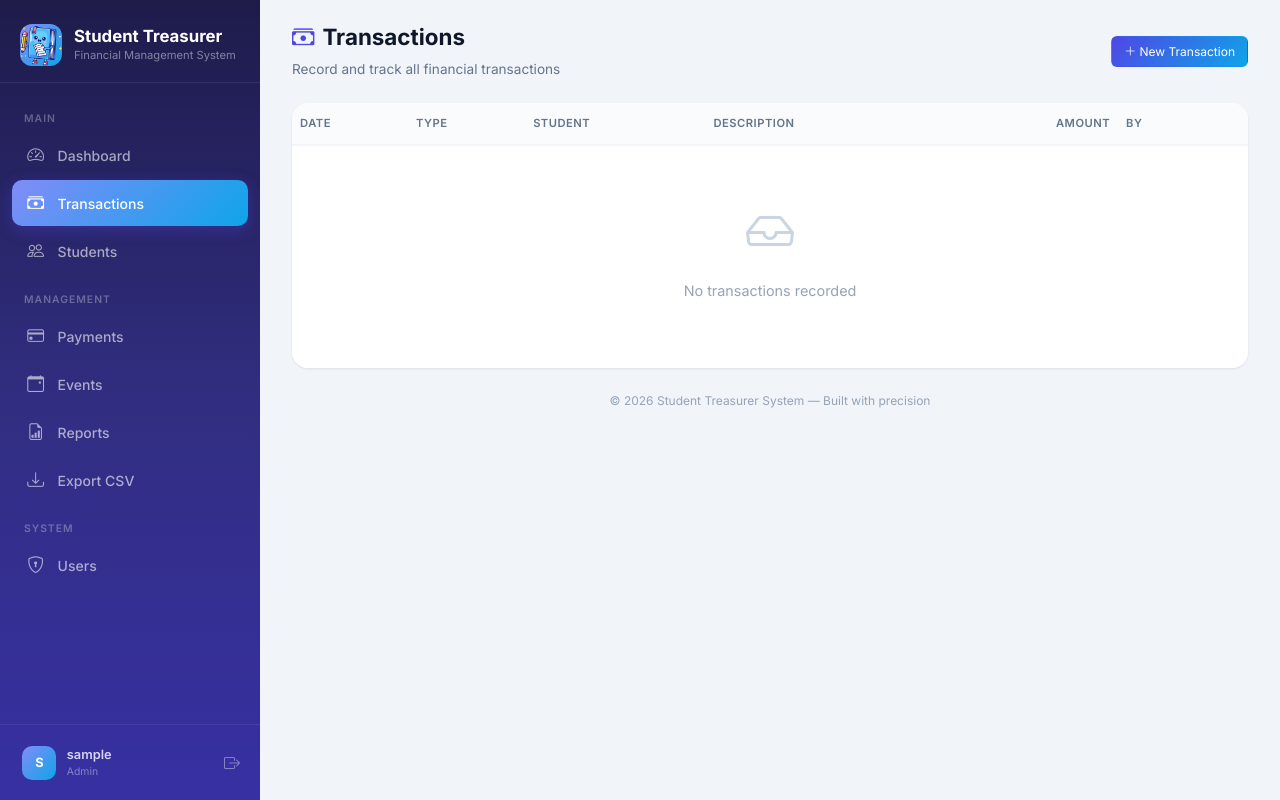
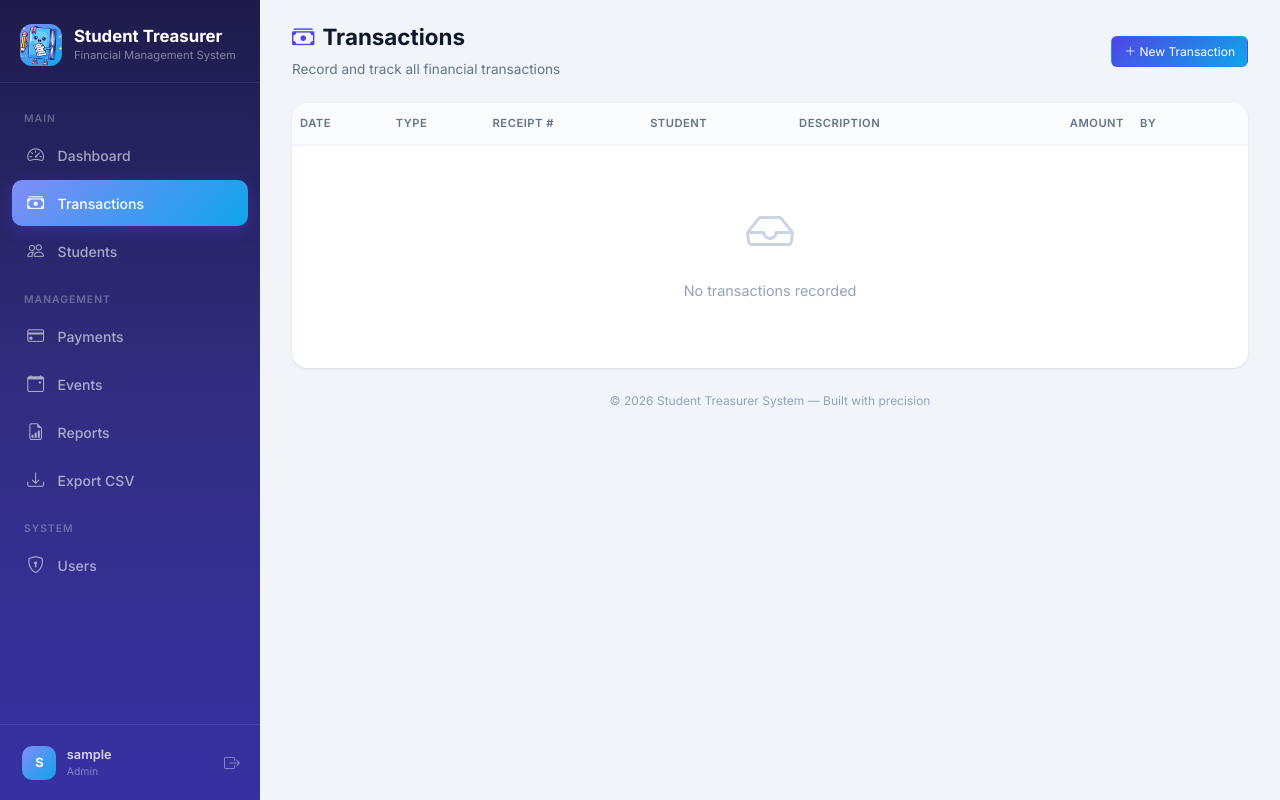
Before and after one commit to codeWithkimoyy/BSCS_3A_Treasurers-Management-System, a Flask app: page /transactions in a window 1280 px wide. Run offline with Flask 3, Linux system fonts and the light colour scheme; the visitor is signed in with stand-in values (Sample User, id 1); data that the repository does not hold is empty; parts of the project's set-up code (start-up, migrations or seed data) failed here and were passed over; some libraries are stand-ins or nearby versions.

Commit message:
fix: remove stale category_id from add_transaction, add auto-generated receipt numbers

```diff
--- a/app.py
+++ b/app.py
@@ -594,7 +594,7 @@ def transactions():
         {'$lookup': {'from': 'users', 'localField': 'created_by', 'foreignField': '_id', 'as': 'user'}},
         {'$unwind': {'path': '$student', 'preserveNullAndEmptyArrays': True}},
         {'$unwind': {'path': '$user', 'preserveNullAndEmptyArrays': True}},
-        {'$project': {'transaction_date': 1, 'type': 1, 'amount': 1, 'description': 1, 'reference': 1, 'payment_method': 1, 'created_at': 1, 'student_name': '$student.name', 'username': '$user.username'}}
+        {'$project': {'transaction_date': 1, 'type': 1, 'amount': 1, 'description': 1, 'reference': 1, 'receipt': 1, 'payment_method': 1, 'created_at': 1, 'student_name': '$student.name', 'username': '$user.username'}}
     ]))
     return render_template('transactions.html', transactions=txn,
         students=list(db.students.find({'is_active': 1}).sort('name', 1)),
@@ -603,20 +603,22 @@ def transactions():
 @app.route('/transactions/add', methods=['POST'])
 @login_required
 def add_transaction():
+    txn_id = next_id('transactions')
+    receipt = f"RCP-{date.today().strftime('%Y%m%d')}-{txn_id:04d}"
     db.transactions.insert_one({
-        '_id': next_id('transactions'),
+        '_id': txn_id,
         'student_id': int(request.form.get('student_id')) if request.form.get('student_id') else None,
-        'category_id': int(request.form['category_id']),
         'amount': float(request.form['amount']),
         'type': request.form['type'],
         'description': request.form.get('description',''),
-        'reference': request.form.get('reference',''),
+        'reference': receipt,
+        'receipt': receipt,
         'payment_method': request.form.get('payment_method','cash'),
         'transaction_date': request.form.get('transaction_date', date.today().isoformat()),
         'created_by': current_user.id,
         'created_at': datetime.now()
     })
-    flash('Transaction recorded', 'success')
+    flash(f'Transaction recorded — Receipt #{receipt}', 'success')
     return redirect(url_for('transactions'))
 
 @app.route('/transactions/delete/<int:id>', methods=['POST'])
--- a/templates/transactions.html
+++ b/templates/transactions.html
@@ -13,12 +13,13 @@
     <div class="card-body-modern p-0">
         <div class="table-responsive">
             <table class="table table-modern datatable">
-                <thead><tr><th>Date</th><th>Type</th><th>Student</th><th>Description</th><th style="text-align:right">Amount</th><th>By</th><th style="width:50px"></th></tr></thead>
+                <thead><tr><th>Date</th><th>Type</th><th>Receipt #</th><th>Student</th><th>Description</th><th style="text-align:right">Amount</th><th>By</th><th style="width:50px"></th></tr></thead>
                 <tbody>
                     {% for t in transactions %}
                     <tr>
                         <td style="font-size:.8rem;color:#64748b;">{{ t.transaction_date }}</td>
                         <td><span class="badge {{ 'badge-income' if t.type=='income' else 'badge-expense' }}">{{ 'Income' if t.type=='income' else 'Expense' }}</span></td>
+                        <td><code style="background:#f1f5f9;padding:2px 6px;border-radius:4px;font-size:.7rem;">{{ t.receipt or t.reference or '—' }}</code></td>
                         <td>{{ t.student_name or '<span style="color:#94a3b8;">—</span>'|safe }}</td>
                         <td>{{ t.description or '<span style="color:#94a3b8;">—</span>'|safe }}</td>
                         <td style="text-align:right;font-weight:700;color:{{ '#059669' if t.type=='income' else '#dc2626' }};">{{ "+" if t.type=='income' else "-" }}₱{{ "%.2f"|format(t.amount) }}</td>
@@ -27,7 +28,7 @@
                     </tr>
                     {% endfor %}
                     {% if not transactions %}
-                    <tr><td colspan="7"><div class="empty-state"><i class="bi bi-inbox"></i><p>No transactions recorded</p></div></td></tr>
+                    <tr><td colspan="8"><div class="empty-state"><i class="bi bi-inbox"></i><p>No transactions recorded</p></div></td></tr>
                     {% endif %}
                 </tbody>
             </table>
@@ -45,11 +46,11 @@
                         <label class="form-label-modern">Transaction Type</label>
                         <div class="d-flex gap-2 mt-1">
                             <div class="form-check form-check-inline">
-                                <input class="form-check-input" type="radio" name="type" id="typeIncome" value="income" checked onchange="toggleCatType()">
+                                <input class="form-check-input" type="radio" name="type" id="typeIncome" value="income" checked>
                                 <label class="form-check-label" for="typeIncome" style="font-size:.85rem;color:#059669;"><i class="bi bi-arrow-up-circle"></i> Income</label>
                             </div>
                             <div class="form-check form-check-inline">
-                                <input class="form-check-input" type="radio" name="type" id="typeExpense" value="expense" onchange="toggleCatType()">
+                                <input class="form-check-input" type="radio" name="type" id="typeExpense" value="expense">
                                 <label class="form-check-label" for="typeExpense" style="font-size:.85rem;color:#dc2626;"><i class="bi bi-arrow-down-circle"></i> Expense</label>
                             </div>
                         </div>
```
